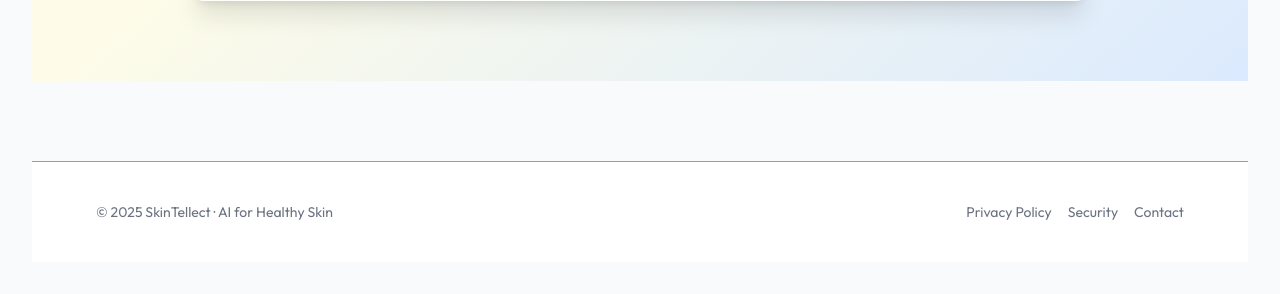
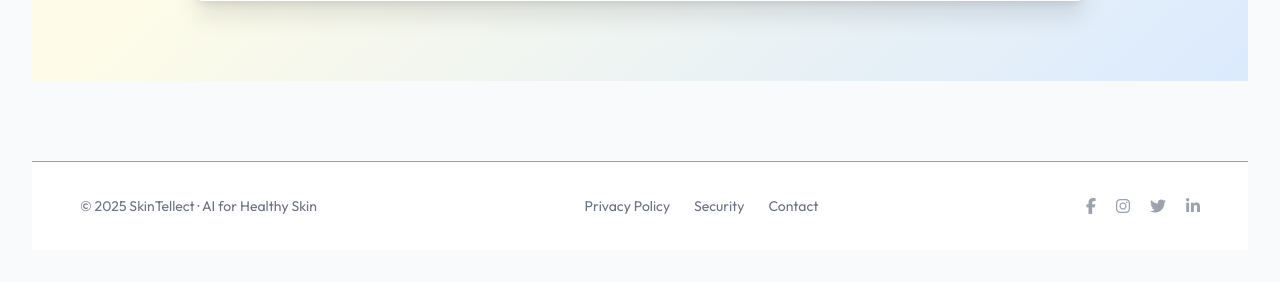
Before and after one commit to sudo-Harshk/SkinTellect, a Flask app: page /terms in a window 1280 px wide. Shown: the part 1089-1383 px from the top of the page. After the commit the page ends 1303 px from the top, so only its background shows below. Run offline with Flask 3, Linux system fonts and the light colour scheme; some libraries are stand-ins or nearby versions.

Commit message:
modify privacy page

```diff
--- a/app.py
+++ b/app.py
@@ -885,7 +885,8 @@ def update_appointment(appointment_id):
     status = request.form.get('status')
     reason = request.form.get('reason', '')
 
-    conn = get_db_connection()
+    conn = sqlite3.connect(DATABASE)
+    conn.row_factory = sqlite3.Row
     cursor = conn.cursor()
 
     try:
--- a/templates/terms.html
+++ b/templates/terms.html
@@ -104,15 +104,41 @@
 </script>
 
 <!-- Footer -->
-<footer class="bg-white border-t border-rose-400 mt-20 py-10">
-  <div class="max-w-6xl mx-auto px-4 sm:px-6 lg:px-8 flex flex-col md:flex-row justify-between items-center">
-    <p class="text-sm text-gray-500">© 2025 SkinTellect · AI for Healthy Skin</p>
-    <div class="flex space-x-4 mt-4 md:mt-0 text-sm text-gray-500">
+<footer class="bg-white border-t border-rose-400 mt-20 py-8">
+  <div class="max-w-6xl mx-auto px-4 flex flex-col md:flex-row justify-between items-center text-sm text-gray-500">
+
+    <!-- Left: Copyright -->
+    <div class="mb-4 md:mb-0">
+      <p>© 2025 SkinTellect · AI for Healthy Skin</p>
+    </div>
+
+    <!-- Center: Links -->
+    <div class="flex space-x-6 mb-4 md:mb-0">
       <a href="/privacy" class="hover:text-rose-500">Privacy Policy</a>
       <a href="/security" class="hover:text-rose-500">Security</a>
       <a href="/contact" class="hover:text-rose-500">Contact</a>
     </div>
+
+    <!-- Right: Social Icons -->
+    <div class="flex space-x-5">
+      <a href="#" class="text-gray-400 hover:text-rose-500" aria-label="Facebook">
+        <i class="fab fa-facebook-f text-base"></i>
+      </a>
+      <a href="#" class="text-gray-400 hover:text-rose-500" aria-label="Instagram">
+        <i class="fab fa-instagram text-base"></i>
+      </a>
+      <a href="#" class="text-gray-400 hover:text-rose-500" aria-label="Twitter">
+        <i class="fab fa-twitter text-base"></i>
+      </a>
+      <a href="#" class="text-gray-400 hover:text-rose-500" aria-label="LinkedIn">
+        <i class="fab fa-linkedin-in text-base"></i>
+      </a>
+    </div>
+
   </div>
 </footer>
 
+
+
+
 {% endblock %}
```
